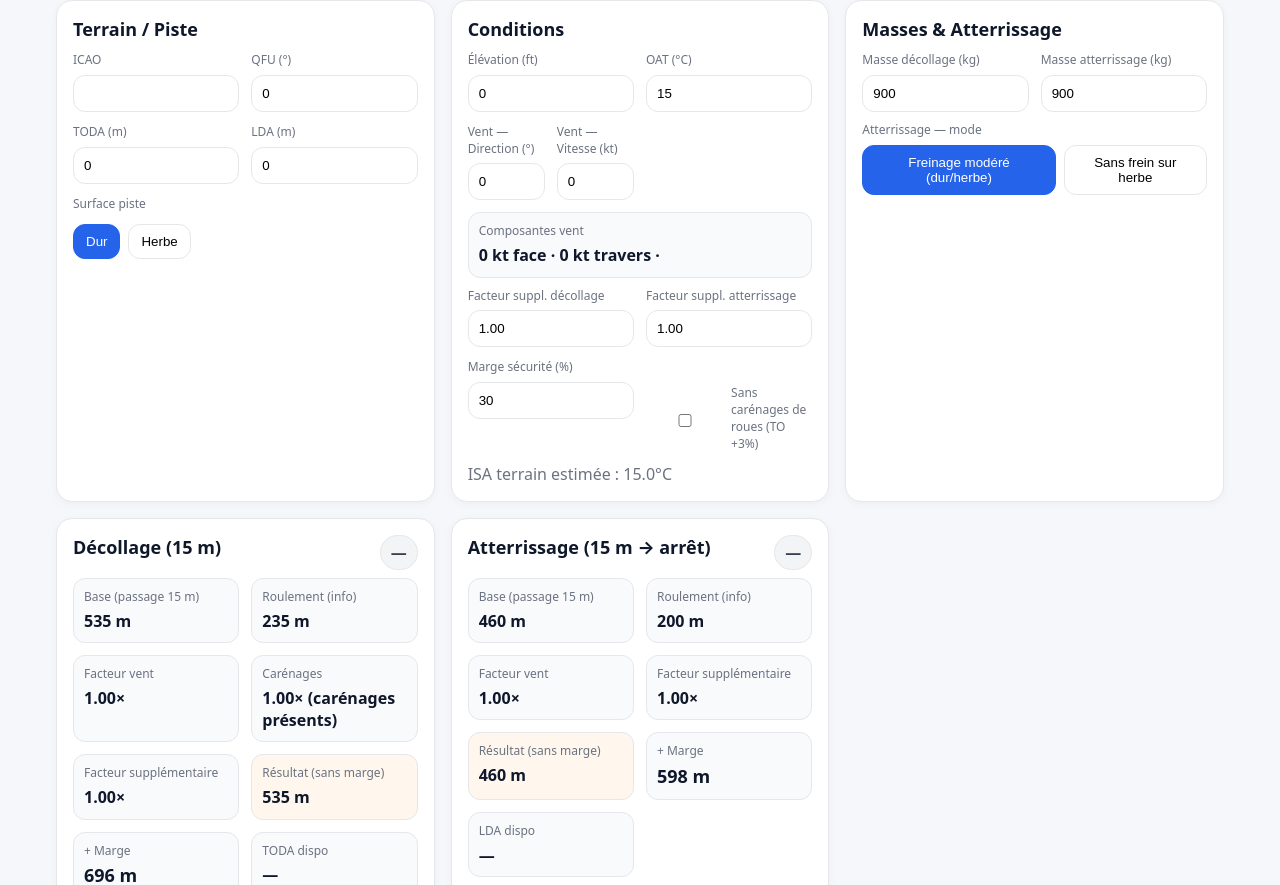
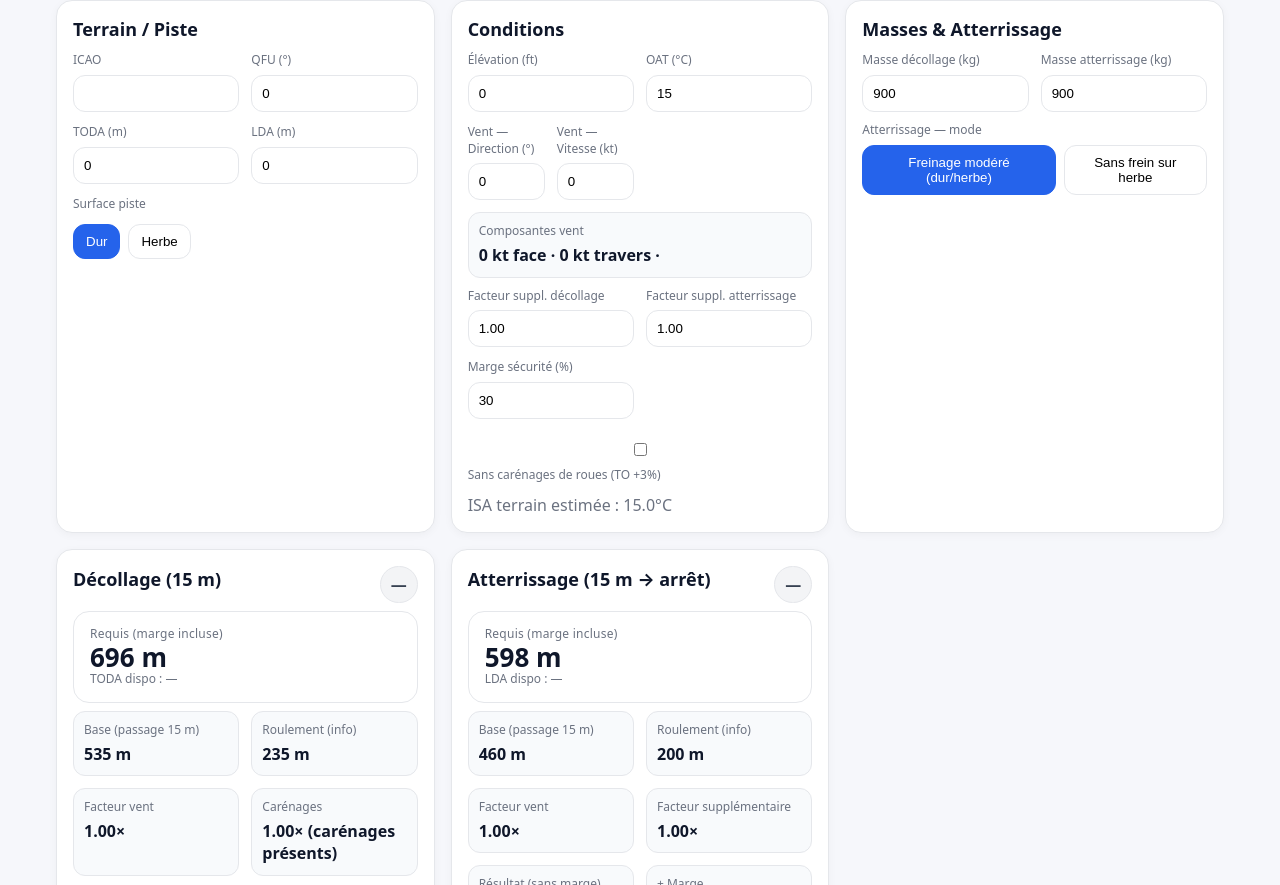
Before and after one commit to hugoflying/Performances-DR400, a plain HTML site: page index.html in a window 1280 px wide. Shown: the part 67-952 px from the top of the page. Drawn offline with Linux system fonts and the light colour scheme.

Commit message:
Update index.html

```diff
--- a/index.html
+++ b/index.html
@@ -34,13 +34,24 @@
     .muted{color:var(--muted)}
     .footer{font-size:12px;color:var(--muted);margin-top:18px}
     .hidden{display:none}
-    .pill{display:inline-block;padding:5px 10px;border-radius:999px;border:1px solid var(--line);font-weight:700}
-    .pill.ok{background:#dcfce7;color:#14532d;border-color:#86efac}
-    .pill.bad{background:#fee2e2;color:#7f1d1d;border-color:#fca5a5}
-    .pill.neutral{background:#f3f4f6;color:#374151;border-color:#e5e7eb}
-    .banner{margin-top:10px;padding:14px;border-radius:14px;font-size:18px;font-weight:800}
-    .banner.ok{background:#dcfce7;color:#14532d;border:1px solid #86efac}
-    .banner.bad{background:#fee2e2;color:#7f1d1d;border:1px solid #fca5a5}
+
+    /* KPI moderne (binaire OK/KO) */
+    .kpi{display:flex;align-items:center;justify-content:space-between;border:1px solid var(--line);border-radius:16px;padding:14px 16px;margin:8px 0}
+    .kpi .left{display:flex;flex-direction:column}
+    .kpi .title{font-size:12px;color:var(--muted);letter-spacing:.02em}
+    .kpi .value{font-size:26px;font-weight:800;line-height:1.1}
+    .kpi .sub{font-size:12px;color:var(--muted)}
+    .kpi.ok{background:#ecfdf5;border-color:#86efac}
+    .kpi.bad{background:#fef2f2;border-color:#fecaca}
+    .chip{padding:6px 10px;border-radius:999px;border:1px solid;font-weight:800}
+    .chip.ok{background:#dcfce7;color:#14532d;border-color:#86efac}
+    .chip.bad{background:#fee2e2;color:#7f1d1d;border-color:#fca5a5}
+    .chip.neutral{background:#f3f4f6;color:#374151;border-color:#e5e7eb}
+
+    /* Ligne checkbox carénages bien alignée et responsive */
+    .checkrow{grid-column:1/-1;display:flex;align-items:center;gap:8px;flex-wrap:wrap;margin-top:6px}
+    .checkrow span{white-space:normal}
+
     @media print{
       .no-print{display:none !important}
       body{background:#fff}
@@ -127,8 +138,9 @@
         <label>Marge sécurité (%)
           <input id="safety" type="number" value="30"/>
         </label>
-        <label style="display:flex;align-items:center;gap:8px;margin-top:26px">
-          <input id="noSpats" type="checkbox"/> Sans carénages de roues (TO +3%)
+        <label class="checkrow">
+          <input id="noSpats" type="checkbox"/>
+          <span>Sans carénages de roues (TO +3%)</span>
         </label>
       </div>
       <div class="muted" style="margin-top:10px">ISA terrain estimée : <span id="isaText">15.0</span>°C</div>
@@ -160,11 +172,17 @@
     <div class="card">
       <div class="header">
         <h2>Décollage (15 m)</h2>
-        <span id="toBadge" class="pill neutral">—</span>
+        <span id="toChip" class="chip neutral">—</span>
       </div>
 
-      <!-- Bannière résultat -->
-      <div id="toBanner" class="banner neutral" style="display:none"></div>
+      <!-- KPI clair et coloré -->
+      <div id="toKpi" class="kpi">
+        <div class="left">
+          <span class="title">Requis (marge incluse)</span>
+          <span class="value" id="toKpiVal">— m</span>
+          <span class="sub">TODA dispo : <span id="todaMini">—</span></span>
+        </div>
+      </div>
 
       <div class="grid2" style="margin-top:8px">
         <div class="field"><div class="k">Base (passage 15 m)</div><div id="toBasePass" class="v">—</div></div>
@@ -172,9 +190,8 @@
         <div class="field"><div class="k">Facteur vent</div><div id="toWindF" class="v">—</div></div>
         <div class="field"><div class="k">Carénages</div><div id="toSpat" class="v">—</div></div>
         <div class="field"><div class="k">Facteur supplémentaire</div><div id="toExtra" class="v">—</div></div>
-        <div class="field highlight"><div class="k">Résultat (sans marge)</div><div id="toRes" class="v">—</div></div>
-        <div class="field strong"><div class="k">+ Marge</div><div id="toResM" class="v">—</div></div>
-        <div class="field"><div class="k">TODA dispo</div><div id="todaShow" class="v">—</div></div>
+        <div class="field"><div class="k">Résultat (sans marge)</div><div id="toRes" class="v">—</div></div>
+        <div class="field"><div class="k">+ Marge</div><div id="toResM" class="v">—</div></div>
       </div>
       <div id="tailMsg" class="muted" style="margin-top:8px"></div>
     </div>
@@ -182,20 +199,25 @@
     <div class="card">
       <div class="header">
         <h2>Atterrissage (15 m → arrêt)</h2>
-        <span id="ldgBadge" class="pill neutral">—</span>
+        <span id="ldgChip" class="chip neutral">—</span>
       </div>
 
-      <!-- Bannière résultat -->
-      <div id="ldgBanner" class="banner neutral" style="display:none"></div>
+      <!-- KPI clair et coloré -->
+      <div id="ldgKpi" class="kpi">
+        <div class="left">
+          <span class="title">Requis (marge incluse)</span>
+          <span class="value" id="ldgKpiVal">— m</span>
+          <span class="sub">LDA dispo : <span id="ldaMini">—</span></span>
+        </div>
+      </div>
 
       <div class="grid2" style="margin-top:8px">
         <div class="field"><div class="k">Base (passage 15 m)</div><div id="ldgBasePass" class="v">—</div></div>
         <div class="field"><div class="k">Roulement (info)</div><div id="ldgBaseRoll" class="v">—</div></div>
         <div class="field"><div class="k">Facteur vent</div><div id="ldgWindF" class="v">—</div></div>
         <div class="field"><div class="k">Facteur supplémentaire</div><div id="ldgExtra" class="v">—</div></div>
-        <div class="field highlight"><div class="k">Résultat (sans marge)</div><div id="ldgRes" class="v">—</div></div>
-        <div class="field strong"><div class="k">+ Marge</div><div id="ldgResM" class="v">—</div></div>
-        <div class="field"><div class="k">LDA dispo</div><div id="ldaShow" class="v">—</div></div>
+        <div class="field"><div class="k">Résultat (sans marge)</div><div id="ldgRes" class="v">—</div></div>
+        <div class="field"><div class="k">+ Marge</div><div id="ldgResM" class="v">—</div></div>
       </div>
     </div>
   </section>
@@ -206,24 +228,24 @@
 </div>
 
 <script>
-  /*=================== Tables 1979 — Décollage ===================*/
+  /*=================== Tables 1979 — Décollage (STD±20) ===================*/
   const TO_TABLE = {
     0: {
-      temps:{minus20:-5, isa:15, plus20:35},            // CORRIGÉ
+      temps:{minus20:-5, isa:15, plus20:35},
       hard:{ kg700:{roll:[130,145,165], pass:[285,315,345]},
              kg900:{roll:[225,235,285], pass:[480,535,590]} },
       grass:{kg700:{roll:[165,185,215], pass:[320,355,395]},
              kg900:{roll:[315,360,410], pass:[570,640,715]} }
     },
     4000: {
-      temps:{minus20:-13, isa:7, plus20:27},            // CORRIGÉ
+      temps:{minus20:-13, isa:7, plus20:27},
       hard:{ kg700:{roll:[175,195,220], pass:[375,415,460]},
              kg900:{roll:[305,345,390], pass:[645,720,800]} },
       grass:{kg700:{roll:[230,265,300], pass:[430,485,540]},
              kg900:{roll:[460,530,615], pass:[800,905,1025]} }
     },
     8000: {
-      temps:{minus20:-21, isa:-1, plus20:19},           // CORRIGÉ
+      temps:{minus20:-21, isa:-1, plus20:19},
       hard:{ kg700:{roll:[235,265,300], pass:[500,560,620]},
              kg900:{roll:[425,475,535], pass:[890,1000,1125]} },
       grass:{kg700:{roll:[330,380,440], pass:[595,675,760]},
@@ -231,24 +253,24 @@
     }
   };
 
-  /*=================== Tables 1979 — Atterrissage ===================*/
+  /*=================== Tables 1979 — Atterrissage (STD±20) ===================*/
   const LDG_TABLE = {
     0: {
-      temps:{minus20:-5, isa:15, plus20:35},            // CORRIGÉ
+      temps:{minus20:-5, isa:15, plus20:35},
       moderate:{ kg700:{roll:[145,155,165], pass:[365,385,400]},
                  kg900:{roll:[185,200,210], pass:[435,460,485]} },
       nobrake_grass:{ kg700:{roll:[215,230,250], pass:[435,460,485]},
                        kg900:{roll:[280,300,325], pass:[530,560,590]} }
     },
     4000: {
-      temps:{minus20:-13, isa:7, plus20:27},            // CORRIGÉ
+      temps:{minus20:-13, isa:7, plus20:27},
       moderate:{ kg700:{roll:[160,175,185], pass:[395,420,440]},
                  kg900:{roll:[205,225,240], pass:[475,505,535]} },
       nobrake_grass:{ kg700:{roll:[240,260,285], pass:[475,505,530]},
                        kg900:{roll:[310,335,360], pass:[580,615,655]} }
     },
     8000: {
-      temps:{minus20:-21, isa:-1, plus20:19},           // CORRIGÉ
+      temps:{minus20:-21, isa:-1, plus20:19},
       moderate:{ kg700:{roll:[180,195,210], pass:[430,460,485]},
                  kg900:{roll:[235,250,270], pass:[525,555,590]} },
       nobrake_grass:{ kg700:{roll:[275,290,315], pass:[525,555,590]},
@@ -308,6 +330,17 @@
       if(x>=p0.x && x<=p1.x) return lerp(p0.x,p0.y,p1.x,p1.y,x);
     }
     return pts.at(-1).y;
+  }
+  function setChip(el, state){
+    el.className='chip '+(state==='ok'?'ok':state==='bad'?'bad':'neutral');
+    el.textContent = state==='ok'?'OK':state==='bad'?'KO':'—';
+  }
+  function setKpi(el, state){
+    el.className='kpi '+(state==='ok'?'ok':state==='bad'?'bad':'');
+  }
+  function status(val,limit){
+    if(!limit) return 'neutral';
+    return val<=limit ? 'ok' : 'bad';
   }
 
   /*=================== État & UI ===================*/
@@ -396,20 +429,6 @@
     }catch(e){ $('#metarInfo').textContent = 'METAR indisponible'; }
   };
 
-  function badge(el, state){
-    el.className='pill ' + (state==='ok'?'ok':state==='bad'?'bad':'neutral');
-    el.textContent = state==='ok'?'OK':state==='bad'?'KO':'—';
-  }
-  function banner(el, state, text){
-    el.style.display = state==='neutral'?'none':'block';
-    el.className = 'banner ' + (state==='ok'?'ok':'bad');
-    el.textContent = text;
-  }
-  function status(val,limit){
-    if(!limit) return 'neutral';
-    return val<=limit ? 'ok' : 'bad';
-  }
-
   function compute(){
     const qfu = Number($('#qfu').value||0);
     const toda = Number($('#toda').value||0);
@@ -437,13 +456,13 @@
     $('#tailWarn').textContent = comp.headwind < 0 ? '(vent arrière détecté)' : '';
     $('#tailMsg').textContent = comp.headwind < 0 ? 'Vent arrière : le manuel ne fournit pas de facteur → résultat décollage non valide.' : '';
 
-    // Limite travers 22 kt (affiche juste un message rouge après les composantes)
+    // Limite travers 22 kt
     const crossLimit = 22;
     const vEl = $('#xwText').parentElement.parentElement.querySelector('.v');
-    const old = vEl.querySelector('#xwlimit'); if(old) old.remove();
+    const olds = vEl.querySelectorAll('.xwlimit'); olds.forEach(n=>n.remove());
     if(xw > crossLimit){
       const warn = document.createElement('span');
-      warn.id='xwlimit'; warn.style.color='#dc2626'; warn.textContent = ` · ⚠️ ${xw.toFixed(0)} kt > ${crossLimit} kt (limite DR400)`;
+      warn.className='xwlimit'; warn.style.color='#dc2626'; warn.textContent = ` · ⚠️ ${xw.toFixed(0)} kt > ${crossLimit} kt (limite DR400)`;
       vEl.appendChild(warn);
     }
 
@@ -462,7 +481,7 @@
     const toMargin  = Math.round(toCalc  * (1 + safety/100));
     const ldgMargin = Math.round(ldgCalc * (1 + safety/100));
 
-    // UI détails
+    // Détails
     $('#toBasePass').textContent = Math.round(baseTO_pass)+' m';
     $('#toBaseRoll').textContent = Math.round(baseTO_roll)+' m';
     $('#toWindF').textContent = windF.toFixed(2)+'×';
@@ -470,7 +489,6 @@
     $('#toExtra').textContent = extraTO.toFixed(2)+'×';
     $('#toRes').textContent = toCalc+' m';
     $('#toResM').textContent = toMargin+' m';
-    $('#todaShow').textContent = toda? (toda+' m') : '—';
 
     $('#ldgBasePass').textContent = Math.round(baseLDG_pass)+' m';
     $('#ldgBaseRoll').textContent = Math.round(baseLDG_roll)+' m';
@@ -478,30 +496,64 @@
     $('#ldgExtra').textContent = extraLDG.toFixed(2)+'×';
     $('#ldgRes').textContent = ldgCalc+' m';
     $('#ldgResM').textContent = ldgMargin+' m';
-    $('#ldaShow').textContent = lda? (lda+' m') : '—';
 
-    // Verdicts binaires + bannières visibles
+    // KPI + chips
+    $('#todaMini').textContent = toda? (toda+' m') : '—';
+    $('#ldaMini').textContent  = lda?  (lda+' m')  : '—';
+
     const stTO = status(toMargin, toda);
     const stLDG = status(ldgMargin, lda);
-    badge(document.getElementById('toBadge'), stTO);
-    badge(document.getElementById('ldgBadge'), stLDG);
 
-    const toDelta = toda? (toda - toMargin) : null;
-    const ldgDelta = lda? (lda - ldgMargin) : null;
+    setChip(document.getElementById('toChip'), stTO);
+    setChip(document.getElementById('ldgChip'), stLDG);
 
-    banner(
-      document.getElementById('toBanner'),
-      stTO,
-      toda ? `Décollage requis (marge incluse) : ${toMargin} m — TODA ${toda} m — Δ ${toDelta>=0?'+':''}${toDelta} m` :
-             `Décollage requis (marge incluse) : ${toMargin} m`
-    );
-    banner(
-      document.getElementById('ldgBanner'),
-      stLDG,
-      lda ? `Atterrissage requis (marge incluse) : ${ldgMargin} m — LDA ${lda} m — Δ ${ldgDelta>=0?'+':''}${ldgDelta} m` :
-            `Atterrissage requis (marge incluse) : ${ldgMargin} m`
-    );
+    setKpi(document.getElementById('toKpi'), stTO);
+    setKpi(document.getElementById('ldgKpi'), stLDG);
+
+    document.getElementById('toKpiVal').textContent  = toMargin+' m';
+    document.getElementById('ldgKpiVal').textContent = ldgMargin+' m';
   }
+
+  // CSV helpers
+  function parseCSV(text){
+    const sep = text.includes(';') ? ';' : ',';
+    const [header,...lines]=text.split(/\r?\n/).filter(Boolean);
+    const cols=header.split(sep).map(s=>s.trim());
+    return lines.map(l=>{
+      const vals=l.split(sep).map(s=>s.trim());
+      const obj={}; cols.forEach((c,i)=>obj[c]=vals[i]); return obj;
+    });
+  }
+
+  // METAR NOAA / AWC
+  async function fetchMetarAWC(icao){
+    const url = `https://aviationweather.gov/api/data/metar?ids=${encodeURIComponent(icao)}&format=json`;
+    const r = await fetch(url);
+    if(!r.ok) throw new Error('HTTP '+r.status);
+    const data = await r.json();
+    const item = Array.isArray(data) ? data[0] : data;
+    const raw = item?.raw || item?.METAR || item?.text || '';
+    if(!raw) throw new Error('Aucun METAR');
+    return { raw };
+  }
+  function parseWindFromMetar(raw){
+    const m = raw.match(/\b(VRB|\d{3})(\d{2})(G(\d{2}))?KT\b/);
+    if(!m) return null;
+    const dir = m[1]==='VRB' ? null : Number(m[1]);
+    const spd = Number(m[2]);
+    return { dir, spd, gust: m[4]?Number(m[4]):null };
+  }
+  $('#btnMetar').onclick = async ()=>{
+    const icao = ($('#icao').value||'').trim().toUpperCase();
+    if(!icao){ alert('Renseigne un ICAO'); return; }
+    $('#metarInfo').textContent = 'METAR: chargement...';
+    try{
+      const {raw} = await fetchMetarAWC(icao);
+      const w = parseWindFromMetar(raw);
+      if(w){ if(w.dir!==null) $('#windDir').value=w.dir; $('#windKt').value=w.gust||w.spd; compute(); }
+      $('#metarInfo').textContent = `METAR ${icao}: ${raw}`;
+    }catch(e){ $('#metarInfo').textContent = 'METAR indisponible'; }
+  };
 
   // Initial compute
   compute();
```
